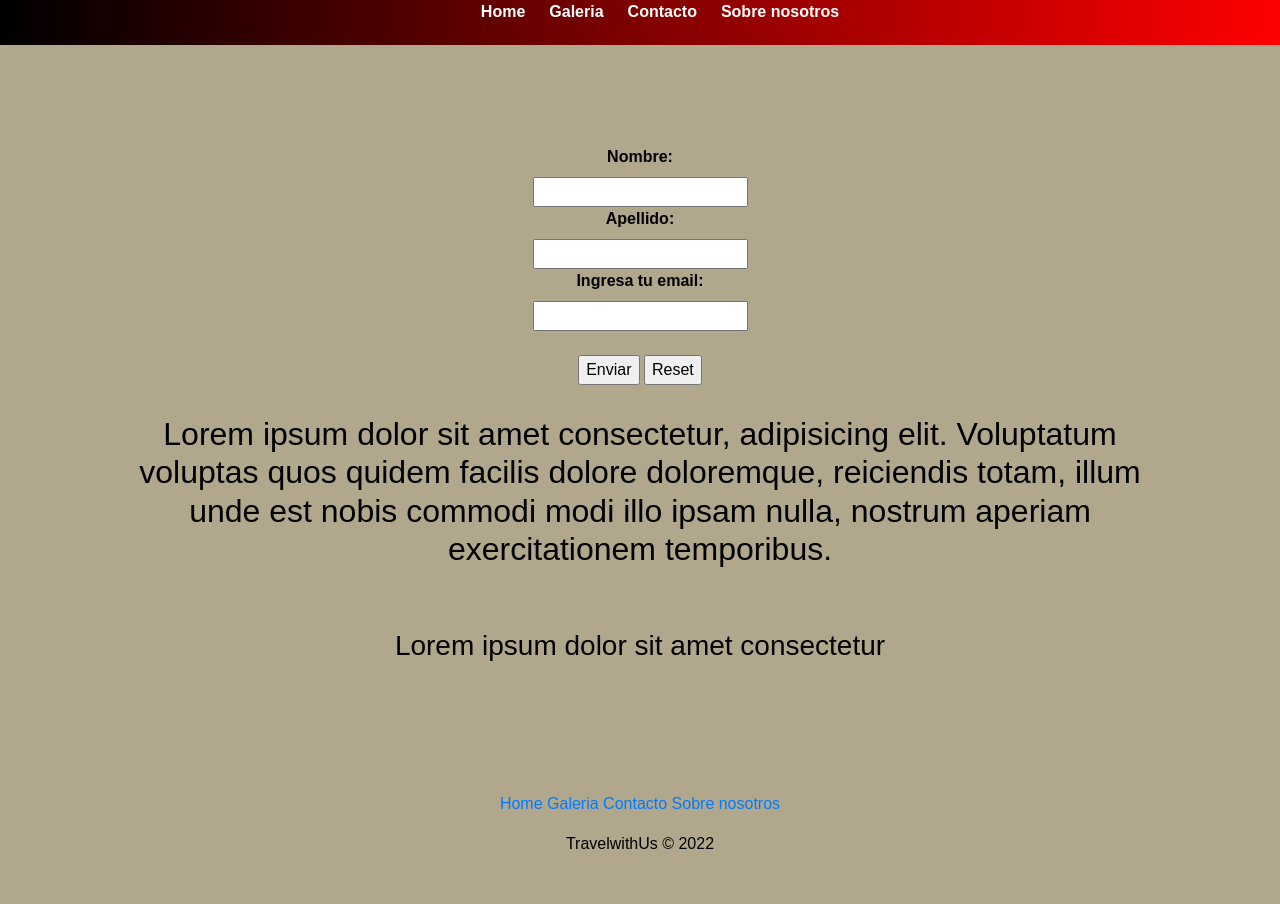
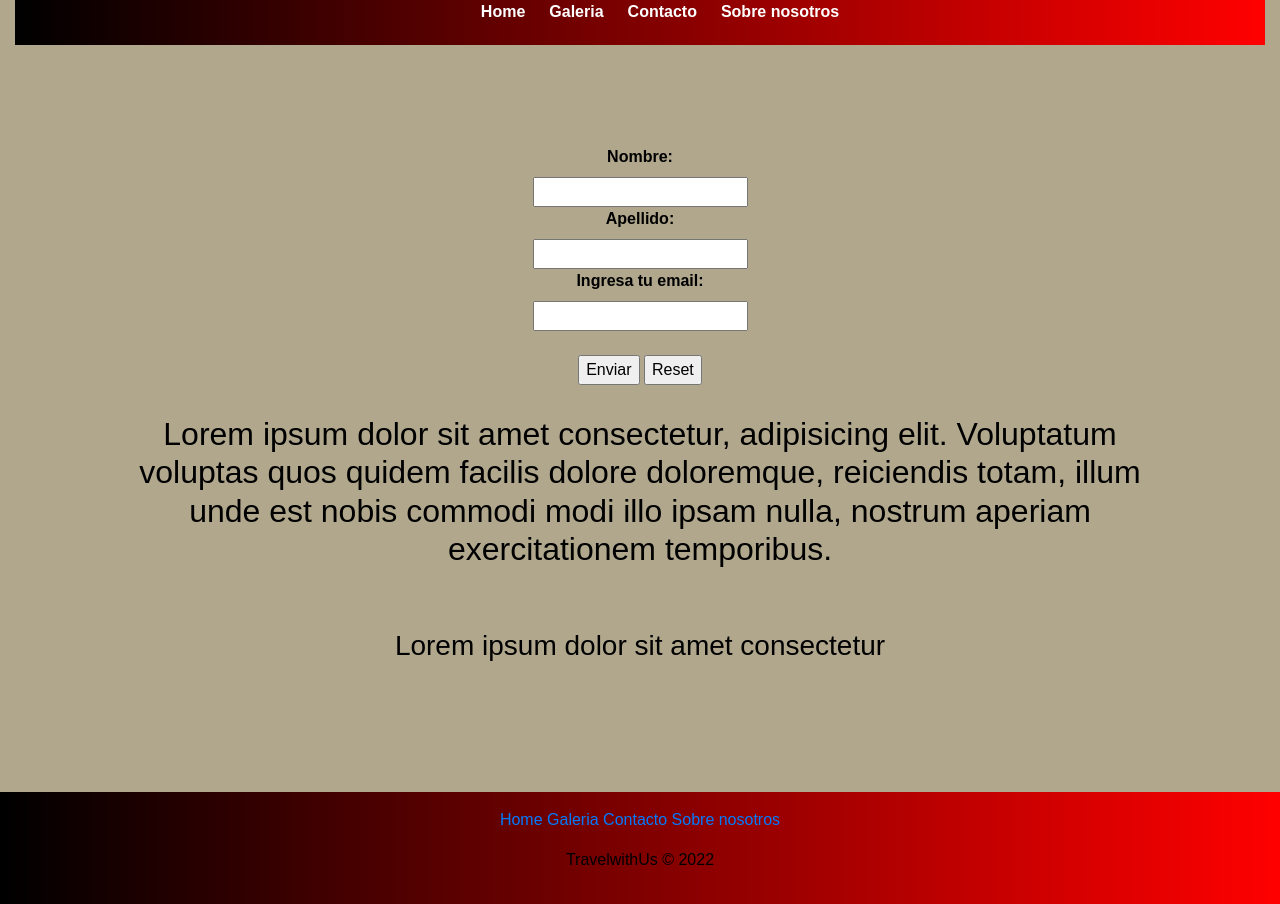
Before and after one commit to raarias22/PF-Arias, a website: page contacto.html in a window 1280 px wide. Before the commit the page ends 872 px from the top, so only its background shows below. Drawn offline with nearby package versions, Linux system fonts and the light colour scheme.

Commit message:
modifico footer de contacto

```diff
--- a/contacto.html
+++ b/contacto.html
@@ -9,8 +9,10 @@
     <link rel="stylesheet" href="./assets/style.css">
 </head>
 
-<body class="background-image">
+<body>
 
+    <div class="d-flex justify-content-center">
+        <div class="col-lg-12 col-md-12 col-sm-12">
             <nav>
                 <ul>
                     <li><a href="index.html">Home</a></li>
@@ -19,6 +21,9 @@
                     <li><a href="info.html">Sobre nosotros</a></li>
                 </ul>
             </nav>
+        </div>
+    </div>
+
 
     <div class="contactoform">
 
@@ -44,7 +49,7 @@
 
     <div class="principal"div>
         <footer>
-        <div class="footer-section">
+            <div class="footer">
                 <p class="footer-links">
                     <a href="index.html">Home</a>
                     <a href="galeria.html">Galeria</a>
```
Lines whose indentation alone changed are shown as unchanged.
